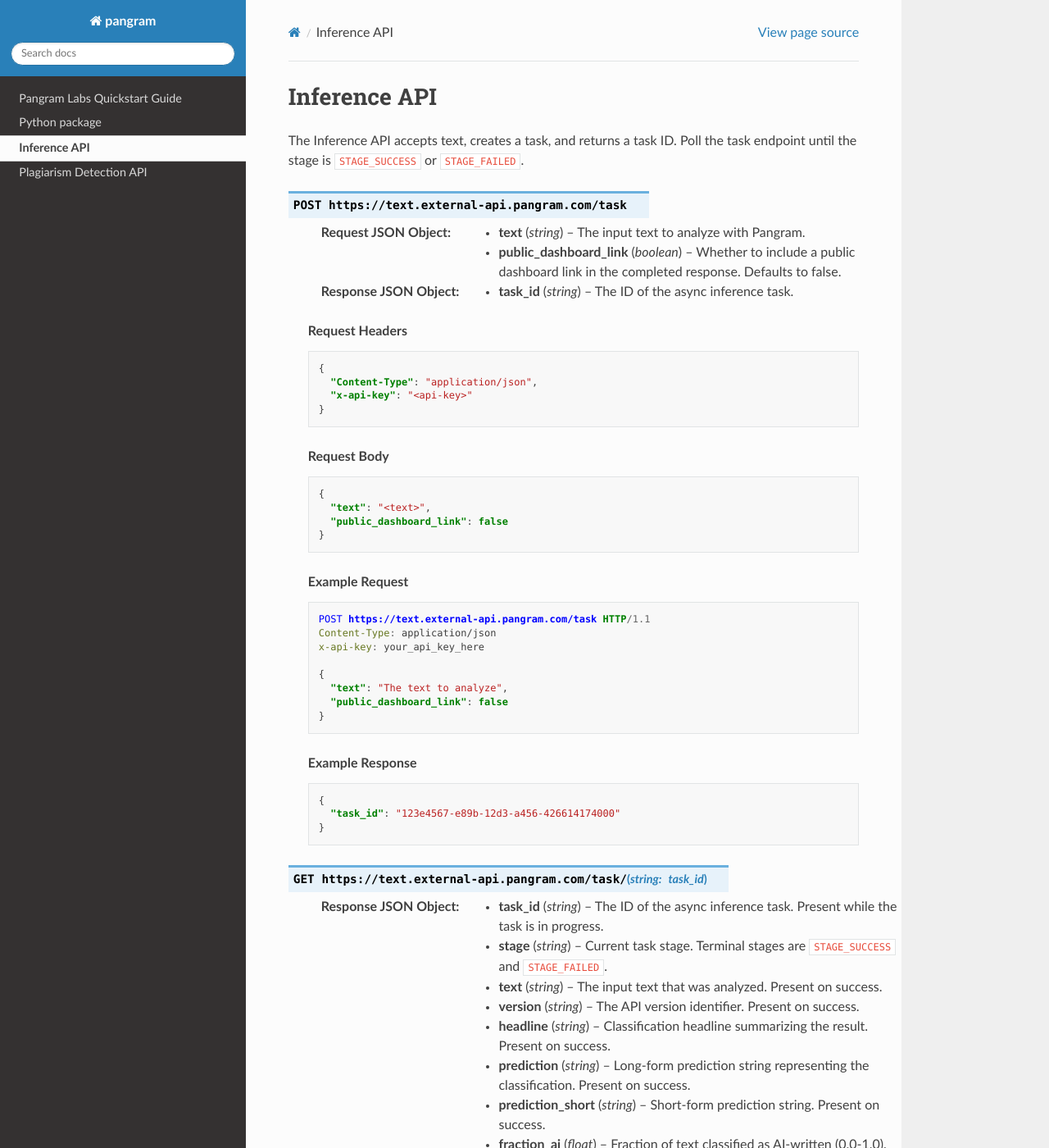
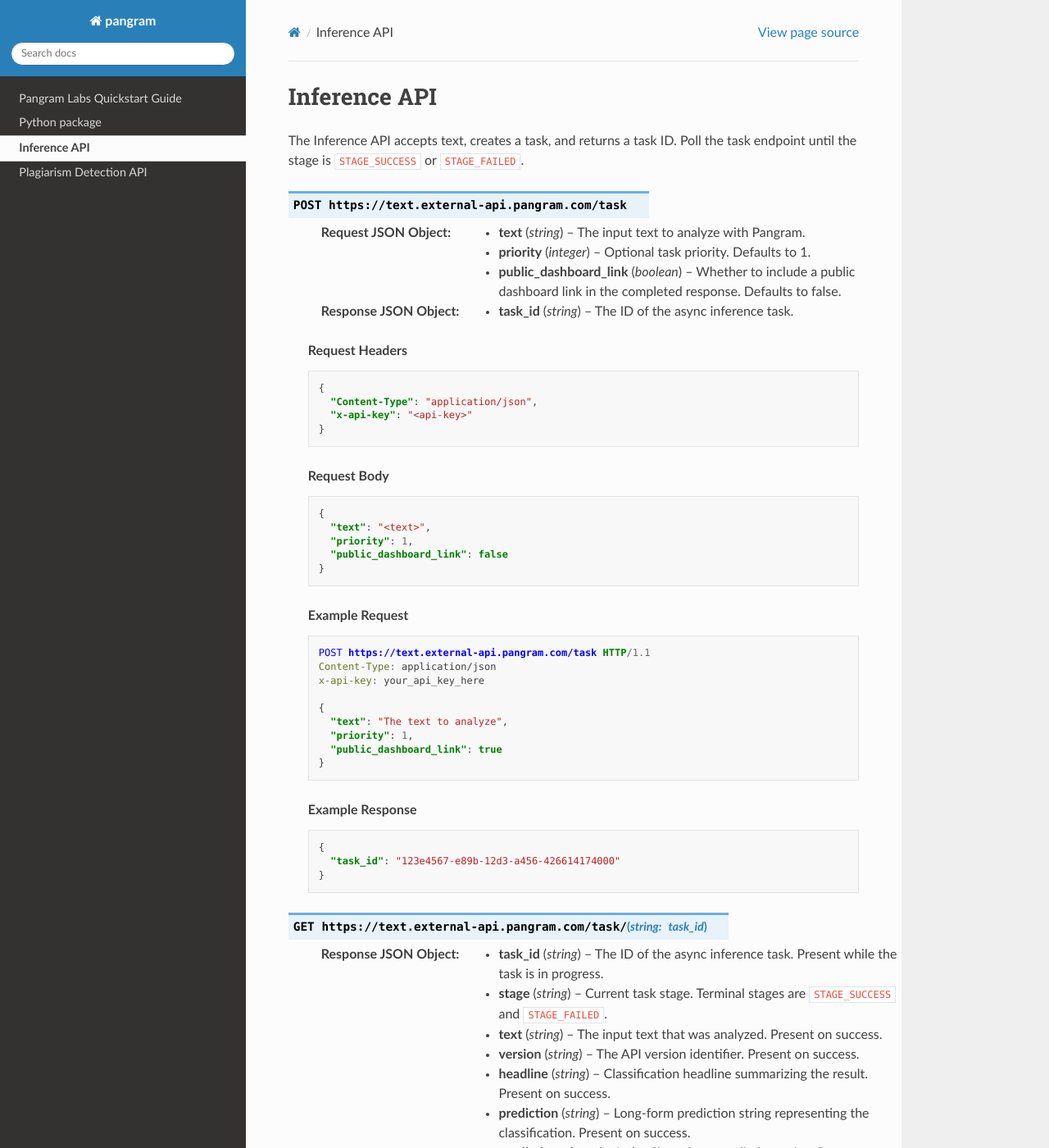
Before and after one commit to pangramlabs/pangram-sdk, a Sphinx documentation site: the page built from docs/api/rest.rst, in a window 1280 px wide and 1400 px high. Shown: the whole window at 82% size. Built offline with Sphinx 7.4.7 and the Read the Docs theme 3.1.0, drawn with Linux system fonts in a browser that asks for light colours.

Commit message:
Align SDK docs with async pipeline

```diff
--- a/docs/api/rest.rst
+++ b/docs/api/rest.rst
@@ -7,6 +7,7 @@ Poll the task endpoint until the stage is ``STAGE_SUCCESS`` or ``STAGE_FAILED``.
 .. http:post:: https://text.external-api.pangram.com/task
 
   :<json string text: The input text to analyze with Pangram.
+  :<json integer priority: Optional task priority. Defaults to 1.
   :<json boolean public_dashboard_link: Whether to include a public dashboard link in the completed response. Defaults to false.
   :>json string task_id: The ID of the async inference task.
 
@@ -25,6 +26,7 @@ Poll the task endpoint until the stage is ``STAGE_SUCCESS`` or ``STAGE_FAILED``.
 
     {
       "text": "<text>",
+      "priority": 1,
       "public_dashboard_link": false
     }
 
@@ -38,7 +40,8 @@ Poll the task endpoint until the stage is ``STAGE_SUCCESS`` or ``STAGE_FAILED``.
 
     {
       "text": "The text to analyze",
-      "public_dashboard_link": false
+      "priority": 1,
+      "public_dashboard_link": true
     }
 
   **Example Response**
```
Also changed, not shown: README.md (+1 -1 lines), 1 other file.
